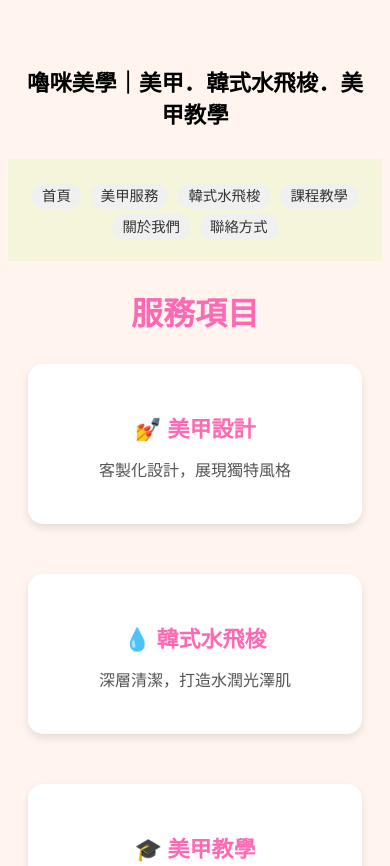
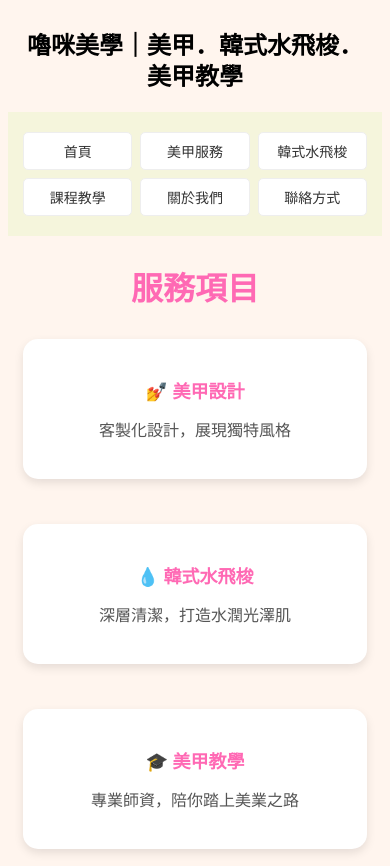
Before and after one commit to sandy890617/nail_home, a plain HTML site: page index.html in a window 390 px wide. Shown: the top 866 px of the page. Drawn offline with Linux system fonts and the light colour scheme.

Commit message:
Update home.css

```diff
--- a/home.css
+++ b/home.css
@@ -272,49 +272,79 @@ img {
     height: auto;
 }
 
-/* --- 響應式優化 (手機端) --- */
+/* --- 響應式優化 (手機端 600px 以下) --- */
 @media (max-width: 600px) {
-    /* 1. 標題縮小，避免換行太亂 */
+    /* 1. 標題與頁面間距：讓頂部更透氣 */
     .page-title {
-        font-size: 1.4rem;
-        padding: 15px 10px;
+        font-size: 24px !important; /* 修正原本 50px 太大的問題 */
+        margin-top: 30px;
+        margin-bottom: 20px;
+        padding: 0 15px;
+        line-height: 1.3;
     }
 
-    /* 2. 導覽列優化：讓選單看起來像乾淨的按鈕 */
+    /* 2. 導覽列優化：改為網格佈局，視覺更整齊 */
     .navbar ul {
-        display: flex;
-        flex-wrap: wrap; /* 自動換行 */
-        justify-content: center;
-        padding: 10px 0;
+        display: grid;
+        grid-template-columns: repeat(3, 1fr); /* 一列顯示三個按鈕 */
+        gap: 8px;
+        padding: 10px 15px;
     }
 
     .navbar li {
-        margin: 5px;
+        margin: 0; /* 清除原本的 margin */
     }
 
     .navbar a {
-        font-size: 0.9rem;
-        padding: 5px 10px;
-        background: #f0f0f0; /* 給按鈕一點背景色 */
-        border-radius: 20px;
+        font-size: 14px;
+        padding: 8px 5px;
+        background: #fff; /* 淺色按鈕感 */
+        border: 1px solid #eee;
+        display: block; /* 撐開點擊區域 */
+        text-align: center;
     }
 
-    /* 3. 服務項目卡片：確保左右有留白 */
+    /* 3. 服務項目：增加內距，不要貼邊 */
     .home-content {
-        padding: 0 20px;
+        padding: 0 15px; /* 增加螢幕兩側留白 */
     }
 
     .service {
-        width: 100%; /* 手機上一列只放一個 */
-        margin-bottom: 20px;
-        box-shadow: 0 4px 8px rgba(0,0,0,0.1); /* 增加陰影更有質感 */
+        width: 100%; /* 強制單欄顯示 */
+        max-width: none;
+        padding: 20px;
+        margin-bottom: 15px;
     }
 
-    /* 4. 作品展示圖片：確保寬度撐滿但不過大 */
+    .service h3 {
+        font-size: 18px;
+    }
+
+    /* 4. 本月優惠 (Promo) 優化 */
+    .promo {
+        padding: 25px 20px;
+        width: 90%; /* 寬度佔螢幕 90% */
+        box-sizing: border-box; /* 確保 padding 不會撐破寬度 */
+    }
+
+    .promo h2 {
+        font-size: 24px;
+    }
+
+    /* 5. 作品展示：手機上建議改為垂直排列或較大的單張滑動 */
+    .carousel {
+        flex-direction: column; /* 手機上改為一張一張垂直排，展示效果最好 */
+        align-items: center;
+    }
+
     .carousel img {
-        width: 100%;
+        width: 90% !important; /* 讓圖片寬一點 */
         height: auto;
-        border-radius: 10px;
+        margin-bottom: 15px;
+    }
+
+    .prev, .next {
+        display: none; /* 如果改為垂直排列，就隱藏左右箭頭 */
     }
 }
 
```
